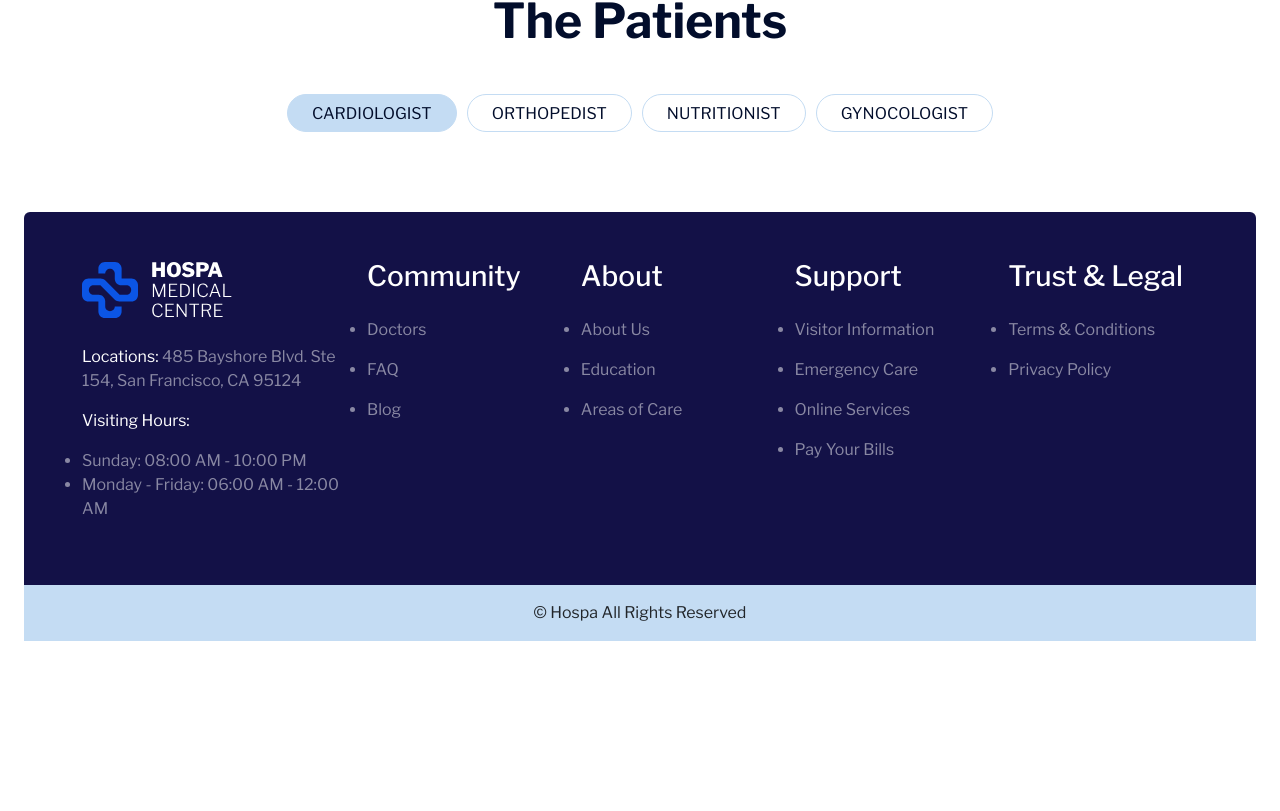
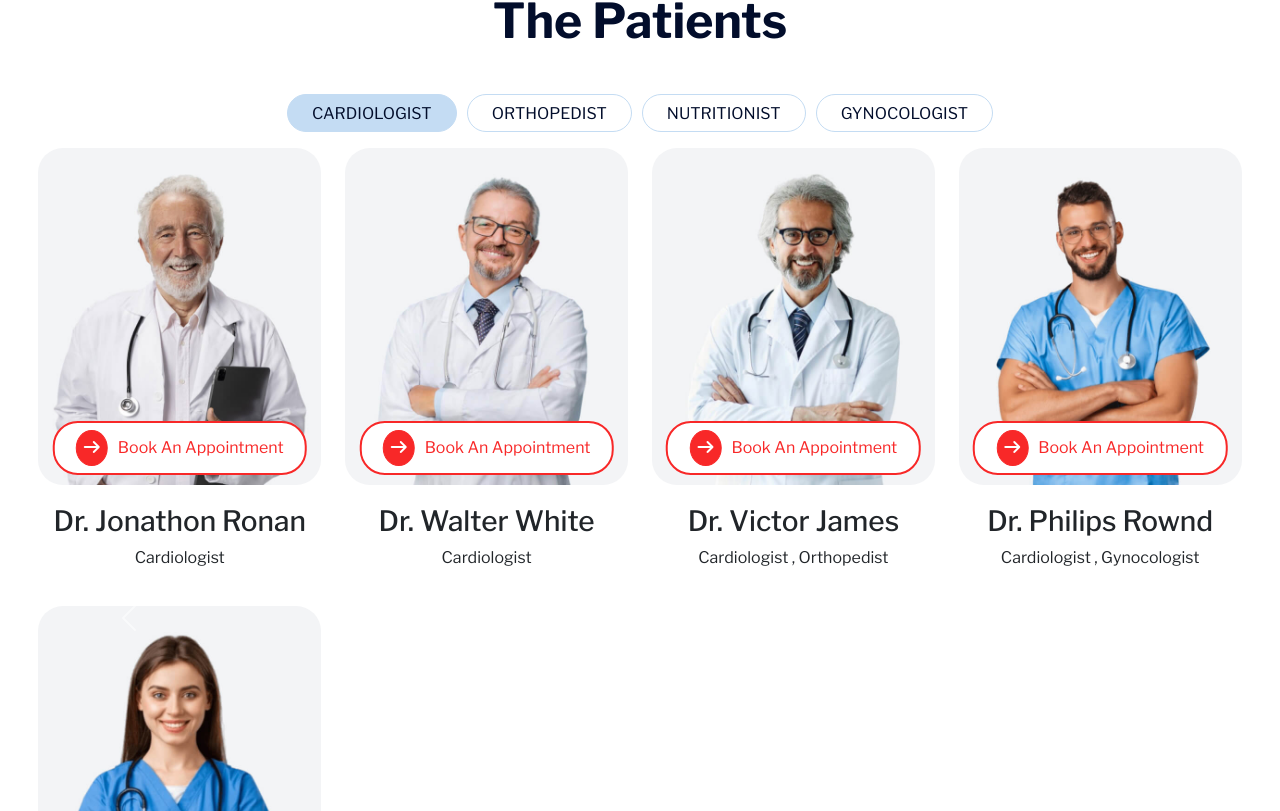
Before and after one commit to Rawanbahaa142/SMART_Health_Care-DEPI-, an Angular app: page / in a window 1280 px wide. Shown: the part 669-1480 px from the top of the page. Before the commit the page ends 1310 px from the top, so only its background shows below. Built offline with nearby package versions, Linux system fonts and the light colour scheme.

Commit message:
Added Doctors cards

```diff
--- a/src/app/interface/interface.html
+++ b/src/app/interface/interface.html
@@ -92,7 +92,7 @@
               @for (doctor of doctors; track $index) { @if
               (doctor.jobTitle.includes('Cardiologist')){
               <div class="col-md-3">
-                <!--<app-doctor-card [doctor]="doctor"></app-doctor-card>-->
+                <app-doctor-card [doctor]="doctor"></app-doctor-card>
               </div>
               }}
             </div>
@@ -126,7 +126,7 @@
               @for (doctor of doctors; track $index) { @if
               (doctor.jobTitle.includes('Orthopedist')){
               <div class="col-md-3">
-                <!--<app-doctor-card [doctor]="doctor"></app-doctor-card>-->
+                <app-doctor-card [doctor]="doctor"></app-doctor-card>
               </div>
               }}
             </div>
@@ -160,7 +160,7 @@
               @for (doctor of doctors; track $index) { @if
               (doctor.jobTitle.includes('Nutritionist')){
               <div class="col-md-3">
-                <!--<app-doctor-card [doctor]="doctor"></app-doctor-card>-->
+                <app-doctor-card [doctor]="doctor"></app-doctor-card>
               </div>
               }}
             </div>
```
